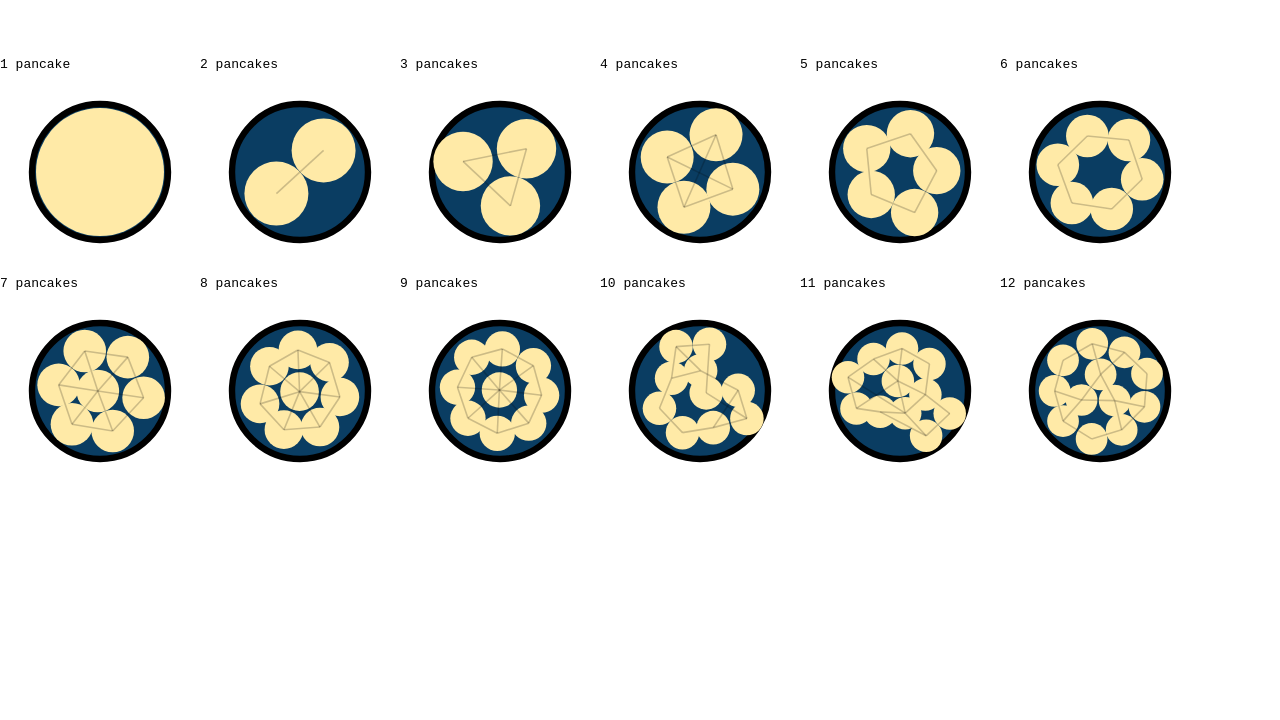
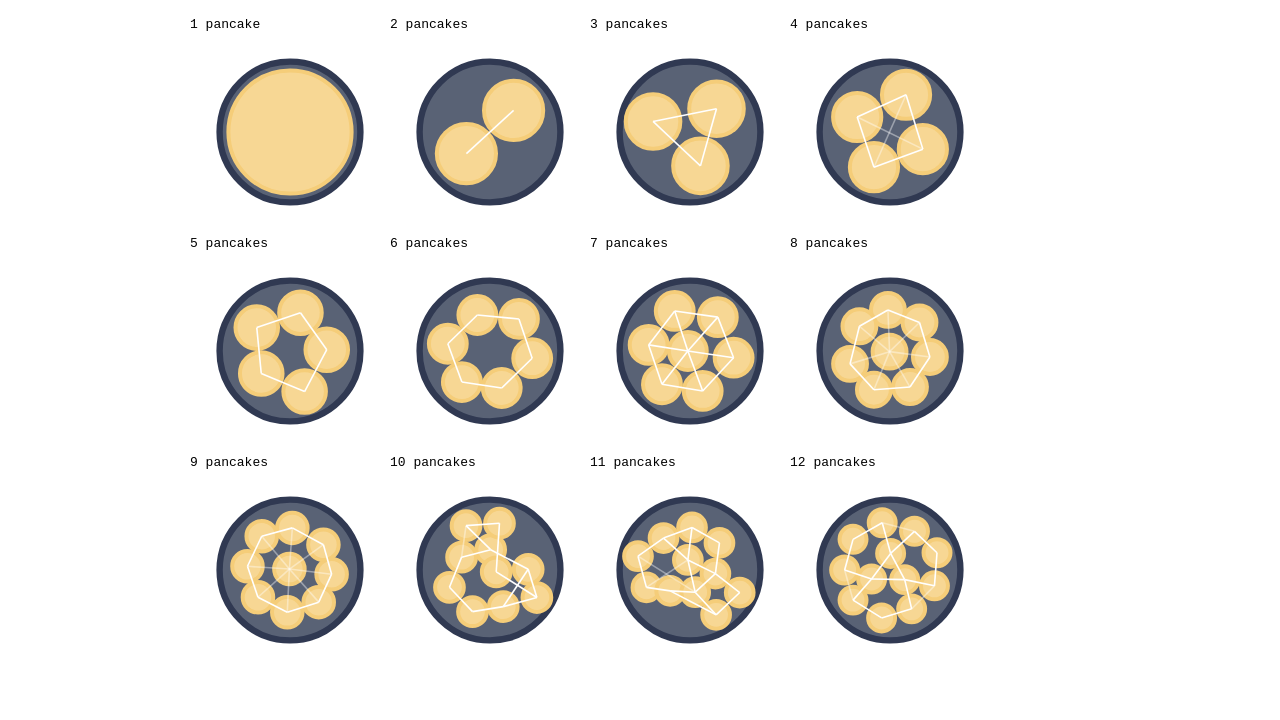
Before and after one commit to procterw/dense-pancake-packing, a plain HTML site: page index.html in a window 1280 px wide. Shown: the part 123-843 px from the top of the page. Before the commit the page ends 800 px from the top, so only its background shows below. Drawn offline with nearby package versions, Linux system fonts and the light colour scheme; animation ran at ten frames a second.

Commit message:
Improves pallet

```diff
--- a/css/index.css
+++ b/css/index.css
@@ -1,7 +1,7 @@
 body {
   margin: 0;
   padding: 0;
-  border-top: 6px solid #74b9ff;
+  border-top: 9px solid #f5cd79;
   font-family: Verdana, Geneva, Tahoma, sans-serif;
 }
 
@@ -11,7 +11,7 @@ body {
 }
 
 h2 {
-  border-bottom: 6px solid #a29bfe;
+  border-bottom: 9px solid #f5cd79;
   display: inline-block;
   padding-bottom: -5px;
 }
@@ -24,4 +24,10 @@ h4 {
   margin: 0;
   font-weight: 300;
   font-family: monospace;
+  /* border-bottom: 6px solid #9980FA; */
+  display: inline-block;
 }
+
+svg {
+  display: block;
+}
--- a/index.html
+++ b/index.html
@@ -13,7 +13,7 @@
       <div id="content">
         <h2>Dense Pancake Packing</h2>
 
-        <div class="chart" id="pancake-area"></div>
+        <div id="charts"></div>
       </div>
 
       <script src="https://cdnjs.cloudflare.com/ajax/libs/d3/5.9.2/d3.min.js"></script>
--- a/js/PancakeAreaChart.js
+++ b/js/PancakeAreaChart.js
@@ -27,28 +27,30 @@ export const PancakeAreaChart = (selection, nPancakes) => {
 
     const pan = svg.append("g")
       .append("circle")
-      .attr("fill", "#0a3d62")
-      .attr("stroke", "black")
+      .attr("fill", "#596275")
+      .attr("stroke", "#303952")
       .attr("stroke-width", 8)
       .attr("cx", WIDTH / 2)
       .attr("cy", HEIGHT / 2)
-      .attr("r", PAN_RADIUS + 5);
+      .attr("r", PAN_RADIUS + 8);
 
     const node = svg.append("g")
       .selectAll("circle")
       .data(nodes)
       .join("circle")
-      .attr("r", getPKRadius(nPancakes))
-      .attr("fill", '#ffeaa7')
+      .attr("r", getPKRadius(nPancakes) - 3)
+      .attr("fill", '#f7d794')
+      .attr("stroke", "#f5cd79")
+      .attr("stroke-width", 5)
       .call(drag(simulation));
 
     const link = svg.append("g")
-      .attr("stroke", "black")
-      .attr("stroke-opacity", 0.2)
       .selectAll("line")
       .data(links)
       .join("line")
-      .attr("stroke-width", 2);
+      .attr("stroke-width", 2)
+      .attr("stroke", "white")
+      .attr("stroke-opacity", d => d.weak ? 0.4 : 1);
 
     simulation.on("tick", () => {
       link
--- a/js/index.js
+++ b/js/index.js
@@ -6,6 +6,7 @@ const init = () => {
     .map(String);
 
   const charts = d3.select('#charts')
+    .selectAll('div')
     .data(nPancakeArr)
     .enter()
     .append('div')
@@ -17,9 +18,6 @@ const init = () => {
   charts.each(function(d) {
     PancakeAreaChart(d3.select(this), d);
   });
-
-  // PancakeAreaChart(d3.select('#charts'), "8");
-
 };
 
 init();
```
